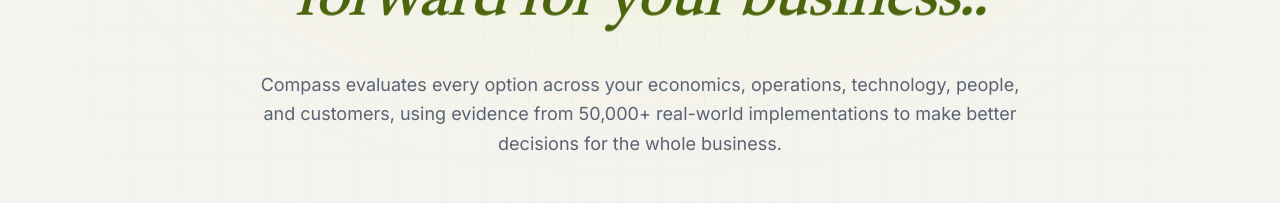
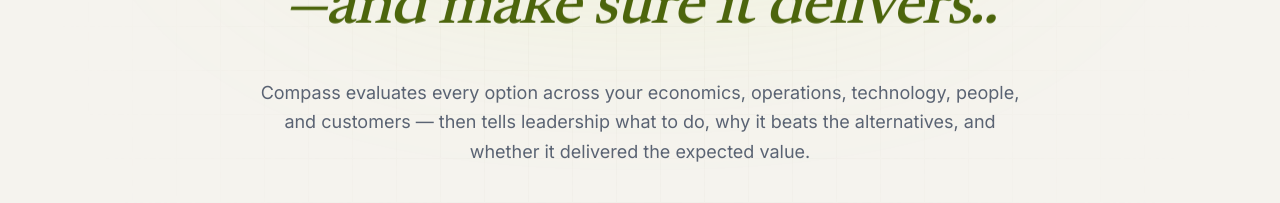
Before and after one commit to smithar106/Compass-Web, a Next.js app: page / in a window 1280 px wide. Shown: the part 326-529 px from the top of the page. Built offline with nearby package versions, Linux system fonts and the light colour scheme; no server answers.

Commit message:
Refine homepage hero copy and layout to avoid repetition and match requested phrasing

```diff
--- a/src/content/marketing.ts
+++ b/src/content/marketing.ts
@@ -24,8 +24,8 @@ export const headerCta = {
 export const marketing = {
     home: {
       hero: {
-        headline: "Bring us the problem. We'll find the best way forward for your business.",
-        supporting: "Compass evaluates every option across your economics, operations, technology, people, and customers, using evidence from 50,000+ real-world implementations to make better decisions for the whole business.",
+        headline: "Bring us the problem. We'll find the best way forward—and make sure it delivers.",
+        supporting: "Compass evaluates every option across your economics, operations, technology, people, and customers — then tells leadership what to do, why it beats the alternatives, and whether it delivered the expected value.",
         ctaPrimary: "Run an Assessment",
         ctaPrimaryHref: "/assessment",
         ctaSecondary: "See How Compass Works",
```
Also changed, not shown: 1 other file (tests, documents, lock files or other folders).
